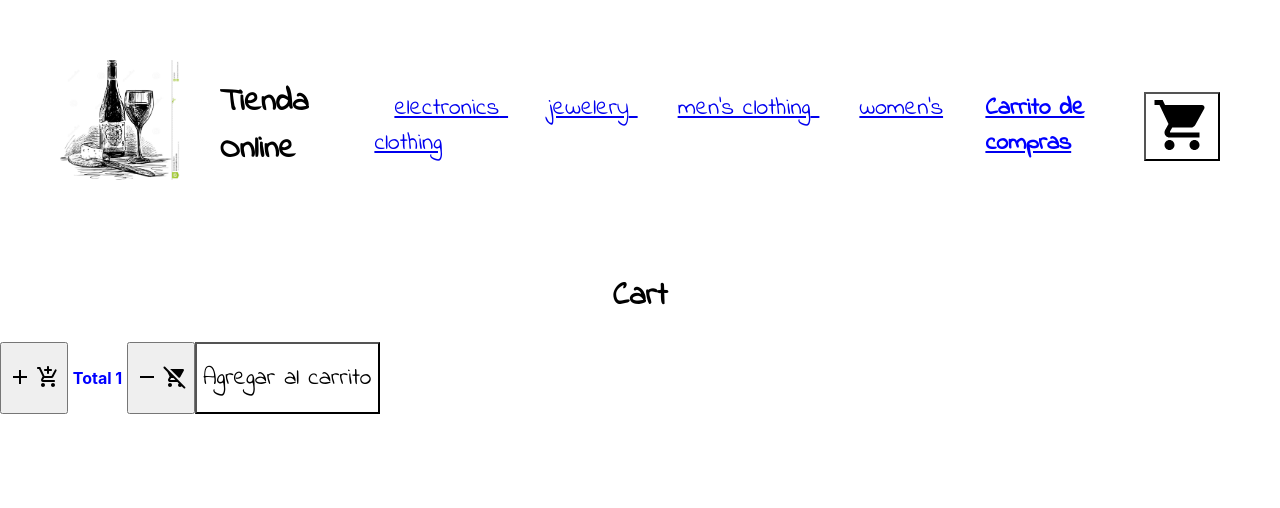
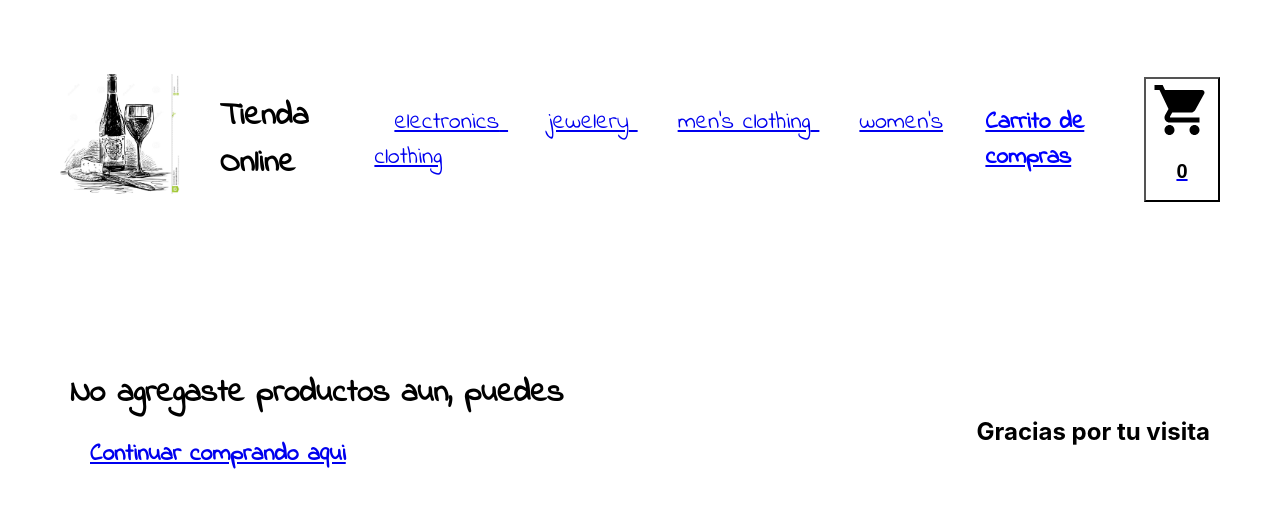
Before and after one commit to LucianaRedel/redeltiendaonlinereact, a React (Create React App) app in the folder redeltiendaonlinereact/: page /cart in a window 1280 px wide. Shown: the top 508 px of the page. Built offline with nearby package versions, Linux system fonts and the light colour scheme.

Commit message:
23 octubre

```diff
--- a/redeltiendaonlinereact/src/App.js
+++ b/redeltiendaonlinereact/src/App.js
@@ -1,5 +1,5 @@
 //import logo from './logo.svg';
-import React from 'react';
+import React, { useEffect, useState } from "react";
 import './App.css';
 import Navbar from './Componentes/Navbar/Navbar'
 import { ItemListContainer } from './Componentes/ItemListContainer/ItemListContainer'
@@ -8,22 +8,30 @@ import { Cart } from './Componentes/Cart/Cart';
 import { ItemDetailContainer } from './Componentes/ItemDetailContainer/ItemDetailContainer';
 import swal from "sweetalert";
 import { BrowserRouter, Routes, Route } from 'react-router-dom';
+import { Usuarios } from './Componentes/Usuarios/Usuarios';
+import { CustomProvider } from './Context/CustomContext';
+
 
 
 function App() {
 
   const saludo= "Bienvenido a nuestra pagina, gracias por visitarnos!";
 
+  const [agregar, setAgregar] = useState(false);
+
   const onAdd =(cantidad) =>{
     if (cantidad > 0){
     swal("Item agregado!", `Se han agregado ${cantidad} unidades al carrito de compras`, "success");
     };
+    setAgregar(true);
 }
 
   return (
 
   <>
+
   <BrowserRouter>
+  <CustomProvider>
     <Navbar />
     <Routes>
       <Route path="/" element={<ItemListContainer gretting ={saludo}/>}/>
@@ -32,10 +40,14 @@ function App() {
       <Route path="/cart" element={<Cart/>}/>
       <Route path="*" element={<ItemListContainer gretting ={saludo}/>}/>
     </Routes>
-    <ItemCounter stock={8} inicial={1} onAdd={onAdd}/>
+  </CustomProvider>
   </BrowserRouter>
+
+  {/* <Usuarios/> */}
   </>
   );
 }
 
 export default App;
+
+{/* <ItemCounter stock={8} inicial={1} onAdd={onAdd}/>  */}
--- /dev/null
+++ b/redeltiendaonlinereact/src/Componentes/Cart/Cart.css
@@ -0,0 +1,9 @@
+
+.detalleItem{
+    font-family: 'Indie Flower', cursive;
+    padding: 5px;
+    font-weight: bolder;
+    font-size: large;
+    display: grid;
+    justify-content: center;
+}
--- a/redeltiendaonlinereact/src/Componentes/Cart/Cart.js
+++ b/redeltiendaonlinereact/src/Componentes/Cart/Cart.js
@@ -1,7 +1,45 @@
-import React from "react";
+import React, { useContext } from "react";
+import './Cart.css';
+import { Context } from '../../Context/CustomContext';
+import { Link } from "react-router-dom";
+import ItemCounter from "../ItemCounter/ItemCounter";
 
-export const Cart = ()=>{
-    return(
-        <h1> Cart </h1>
-    )
+export const Cart = () => {
+    const { cart } = useContext(Context);
+    return (
+      <>
+        {cart.length === 0 ? (
+          <div style={styles.titulo}>
+            <h1 >
+              No agregaste productos aun, puedes <Link to="/"> Continuar comprando aqui </Link>
+            </h1>
+            <h2> Gracias por tu visita </h2>
+          </div>
+        ) : (
+          <div className="detalleItem">
+            {cart.map((producto) => (
+             <h1 key={producto.id}>
+              <img alt={producto.title} src={producto.image} />
+              Producto {producto.title} /
+              Cantidad {producto.cantidad} /
+              Precio $ {producto.price} /
+              Total $ {producto.price * producto.cantidad}
+              <ItemCounter/>
+              </h1>
+            )
+            )}
+
+          </div>
+        )}
+      </>
+    );
+  };
+
+  const styles ={
+    titulo:{
+        padding: 70,
+        display: 'flex',
+        alignItems: 'center',
+        justifyContent: 'space-between',
+    },
 }
--- a/redeltiendaonlinereact/src/Componentes/CartWidget/CartWidget.js
+++ b/redeltiendaonlinereact/src/Componentes/CartWidget/CartWidget.js
@@ -1,14 +1,21 @@
-import React from "react";
+import React, { useContext } from "react";
 import ShoppingCartIcon from '@mui/icons-material/ShoppingCart';
 import { style } from "@mui/system";
+import { Context } from '../../Context/CustomContext';
 
 const CartWidget = () =>{
+
+    const {cantidadItem} = useContext (Context)
+
     return (
+        <div>
         <h4 style={styles.titulo}> Carrito de compras
             <button style={styles.boton}>
             <ShoppingCartIcon  sx={{ fontSize: 60 }} />
+            <h2> {cantidadItem} </h2>
             </button>
         </h4>
+        </div>
     )
 
 }
--- a/redeltiendaonlinereact/src/Componentes/Item/Item.js
+++ b/redeltiendaonlinereact/src/Componentes/Item/Item.js
@@ -31,11 +31,11 @@ const Item = ({ product }) => {
       </CardActionArea>
       <CardActions>
        <Link to={'/producto/' + product.id}>
-          <Button  style={styles.title} size="small" color="primary">
+          <Button  style={styles.title} size="large" color="primary">
           Ver Detalles
           </Button>
         </Link>
-        <ItemCounter/>
+        {/* <ItemCounter/> */}
       </CardActions>
     </Card>
   );
--- a/redeltiendaonlinereact/src/Componentes/ItemCounter/ItemCounter.js
+++ b/redeltiendaonlinereact/src/Componentes/ItemCounter/ItemCounter.js
@@ -5,6 +5,7 @@ import AddIcon from '@mui/icons-material/Add';
 import AddShoppingCartRoundedIcon from '@mui/icons-material/AddShoppingCartRounded';
 import RemoveIcon from '@mui/icons-material/Remove';
 import RemoveShoppingCartRoundedIcon from '@mui/icons-material/RemoveShoppingCartRounded';
+import { ListadoUsuarios } from "../Usuarios/ListadoUsuarios";
 
 const ItemCounter = ({stock, inicial, onAdd}) => {
 
@@ -23,17 +24,23 @@ const ItemCounter = ({stock, inicial, onAdd}) => {
     };
 
     const botonAgregar = () => {
-        onAdd(cantidad)
+    onAdd(cantidad)
+    if (cantidad < 1){
+    setCantidad(cantidad + 1);
     }
+    };
 
 
     return(
             <div className="botones">
-              <button onClick={botonSumar}> <AddIcon /> <AddShoppingCartRoundedIcon/> </button>
+              <button onClick={botonSumar} style={styles.boton}> <AddIcon /> <AddShoppingCartRoundedIcon/> </button>
               <h4> Total {cantidad} </h4>
               <button onClick={botonRestar}> <RemoveIcon /> <RemoveShoppingCartRoundedIcon /> </button>
-              <button onClick={botonAgregar} style={styles.boton}>
+              {/* <button onClick={botonAgregar} >  */}
+              <button onClick={()=> onAdd(cantidad)} >
               <span> { stock === 0 ? `No tenemos stock` : `Agregar al carrito`} </span>
+              {/* <span> { agregar ? <ListadoUsuarios/> : `Agregar al carrito`} </span>  */}
+              {/* <span> Agregar al carrito </span> */}
               </button>
             </div>
 
--- a/redeltiendaonlinereact/src/Componentes/ItemDetailContainer/ItemDetail.js
+++ b/redeltiendaonlinereact/src/Componentes/ItemDetailContainer/ItemDetail.js
@@ -1,12 +1,49 @@
-import React from "react";
+import React, { useState, useContext } from "react";
+import ItemCounter from '../ItemCounter/ItemCounter';
+import swal from "sweetalert";
+import { Link } from 'react-router-dom';
+import { Context } from '../../Context/CustomContext';
+import { avatarGroupClasses } from "@mui/material";
+
 
 const ItemDetail = ({ product }) => {
+
+  // const [mostrarItemCount, setMostrarItemCount] = useState(true)
+  const [presionarBoton, setPresionarBoton] = useState(false)
+
+  const { agregarItem, cart, itemsEnCarrito } = useContext(Context);
+
+ let stock = 0;
+  if(itemsEnCarrito(product.id)){
+  const encontrar = cart.find(item => item.id === product.id);
+  stock = product.stock - encontrar.cantidad;
+  } else{
+  stock = product.stock;
+  }
+
+  const onAdd =(cantidad) =>{
+    setPresionarBoton(true);
+    // if (cantidad > 0){
+    agregarItem(product, cantidad);
+    swal("Item agregado!", `Se han agregado ${cantidad} unidades del producto ${product.title} al carrito de compras`, "success");
+    // setMostrarItemCount(false);
+    // };
+  }
+
   return (
-    <div>
+    <div className="detalleItem">
       <img alt={product.title} src={product.image} />
       <h1>{product.title}</h1>
       <span>{product.description}</span>
       <h2>{product.price}</h2>
+      {/* {mostrarItemCount ? (<ItemCounter stock={8} inicial={1} onAdd={onAdd}/>) :  */}
+      {!presionarBoton ? (
+        <ItemCounter stock={10} inicial={1} onAdd={onAdd}/>
+      ) :
+      (<Link to={'/cart'}>
+        <button> Finalizar compra </button>
+      </Link>
+      )}
     </div>
   );
 };
--- a/redeltiendaonlinereact/src/Componentes/ItemDetailContainer/ItemDetailContainer.js
+++ b/redeltiendaonlinereact/src/Componentes/ItemDetailContainer/ItemDetailContainer.js
@@ -24,7 +24,7 @@ export const ItemDetailContainer = ({ greeting }) => {
       }
     };
     getProducts();
-  }, []);
+  }, [id]);
 
   return (
     <>
--- /dev/null
+++ b/redeltiendaonlinereact/src/Componentes/Usuarios/ListadoUsuarios.js
@@ -0,0 +1,27 @@
+import React from "react";
+
+export const ListadoUsuarios = ({listado, funcionEliminar}) =>{
+
+    const handlerClickEliminar = (nombre) =>{
+        funcionEliminar(nombre);
+
+    }
+
+    return(
+        <>
+        <h1>
+        Listado de Usuarios
+        </h1>
+        <ul>
+            {listado.map((nombre, i)=>{
+                return (
+                <li>
+                <h2 key={i}> {nombre} </h2>
+                <button onClick={()=>handlerClickEliminar(nombre)}> Eliminar </button>
+                </li>)
+            })}
+        </ul>
+
+        </>
+    );
+};
--- /dev/null
+++ b/redeltiendaonlinereact/src/Componentes/Usuarios/Usuarios.js
@@ -0,0 +1,39 @@
+import React from "react";
+import { useState } from "react";
+import { ListadoUsuarios } from "./ListadoUsuarios";
+
+export const Usuarios = () => {
+    const [ nombre, setNombre] = useState('')
+    const [ listado, setListado] = useState([])
+
+    const handlerChange = (e) =>{
+        setNombre(e.target.value)
+    }
+
+    const handlerClick = ()=>{
+        setListado([...listado, nombre]);
+        console.log(listado);
+    }
+
+    const funcionEliminar = (nombre)=>{
+        setListado(listado.filter((usuario)=> usuario !== nombre))
+    }
+
+    return (
+        <div style={styles.boton}>
+        <input type="text" value={nombre} onChange={handlerChange}/>
+        <button onClick={handlerClick}> Agregar </button>
+        <ListadoUsuarios listado={listado} funcionEliminar={funcionEliminar}/>
+        </div>
+    )
+}
+
+
+const styles ={
+    boton:{
+        color: 'black',
+        backgroundColor: 'white',
+        fontFamily: 'Indie Flower',
+        fontSize: 'x-large',
+    }
+}
--- /dev/null
+++ b/redeltiendaonlinereact/src/Context/CustomContext.js
@@ -0,0 +1,57 @@
+import React, { createContext, useState, useEffect } from "react";
+
+export const Context = createContext();
+
+export const CustomProvider = ({children}) =>{
+
+    const [ cart, setCart ] = useState([]);
+    const [ cantidadItem, setCantidadItem ] = useState(0);
+    const [ total, setTotal ] = useState(0);
+
+    useEffect(()=>{
+        setCantidadItem(cart.reduce((total, item) => total + item.cantidad, 0))
+        setTotal(cart.reduce((total, item) => total + (item.cantidad * item.price), 0))
+    }, [])
+
+    const agregarItem = (item, cantidad) =>{
+        if(itemsEnCarrito(item.id)){
+            const modificado = cart.map((producto) =>{
+                if (producto.id === item.id){
+                    producto.cantidad += cantidad;
+                }
+                return producto;
+            });
+            setCart(modificado);
+        } else{
+            setCart([...cart,{...item, cantidad}]);
+        }
+        setCantidadItem(cantidadItem + cantidad);
+        setTotal(total + (item.price * cantidad));
+    };
+
+    const borrarItem = (id) => {
+        const encontrado = cart.find(producto => producto.id === id);
+        setCart(cart.filter((item) => item.id !== id));
+        setCantidadItem( cantidadItem - encontrado.cantidad)
+        setTotal(total - (encontrado.price * encontrado.cantidad))
+    }
+
+
+    const itemsEnCarrito =(id) =>{
+        cart.some(item => item.id === id)
+    }
+
+    const borrar =() => {
+        setCart([]);
+        setCantidadItem(0);
+        setTotal(0);
+    }
+
+return(
+    <div>
+        <Context.Provider value={{cart, cantidadItem, total, agregarItem, borrarItem, borrar, itemsEnCarrito}}>
+        {children}
+        </Context.Provider>
+    </div>
+)
+}
```
Also changed, not shown: redeltiendaonlinereact/src/Componentes/Eventos/Eventos.js (added, +14 -0 lines).
